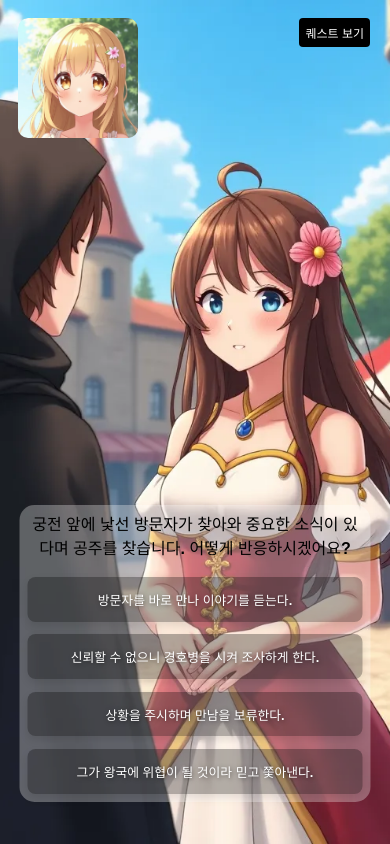
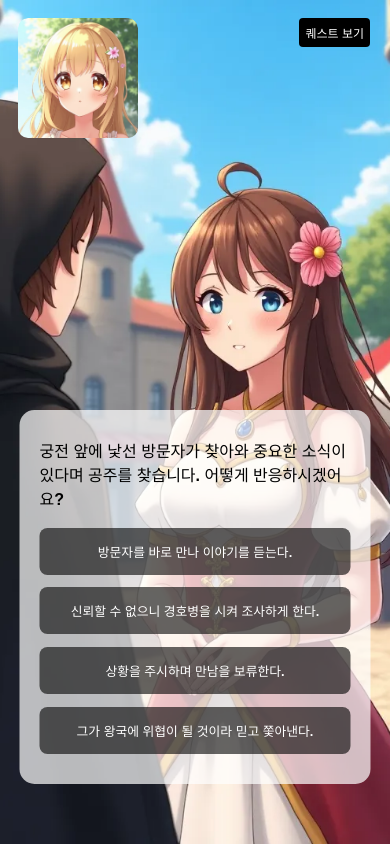
Before and after one commit to BokEumEom/princess-maker, a React (Vite) app: page / in a window 390 px wide. Built offline with nearby package versions, Linux system fonts and the light colour scheme.

Commit message:
feat. 질문섹션 위치 조정 및 스타일 수정

```diff
--- a/src/data/endings.js
+++ b/src/data/endings.js
@@ -12,7 +12,7 @@ const endings = [
     // 예: health가 낮고(int <some threshold), intelligence가 중간 이상이면 냉철한 전략가
     condition: (stats) => stats.health <= 5 && stats.intelligence >= 15,
     message: "당신은 냉철하고 현실적인 전략가 공주입니다. 위기에도 흔들리지 않는 판단력을 지녔습니다.",
-    image: "/assets/images/endings/realistic_strategist.webp",
+    image: "/assets/images/endings/end_8_realistic_strategist.webp",
   },
   {
     id: "peaceful_mediator",
--- a/src/styles/question.css
+++ b/src/styles/question.css
@@ -49,10 +49,9 @@ html, body {
   transform: translateX(-50%);
   width: 80%; /* 가운데 정렬 위해 */
   z-index: 20;
-  background-color: rgba(255, 255, 255, 0.3);
+  background-color: rgba(255, 255, 255, 0.7);
   border-radius: 15px;
-  padding: 1rem;
-  text-align: center; /* 필요 시 조정 */
+  padding: 30px 20px;
 }
 
 /* 질문 텍스트 */
@@ -70,17 +69,17 @@ html, body {
 }
 
 .overlay-content .option-btn {
-  padding: 0.8rem;
+  padding: 14px 10px;
   font-size: 0.8rem;
   font-weight: bold;
   border: none;
-  background: rgba(0, 0, 0, 0.30);
+  background: rgba(0, 0, 0, 0.60);
   color: rgb(255, 255, 255);
   border-radius: 8px;
   cursor: pointer;
   transition: background 0.3s, transform 0.2s ease;
-  box-shadow: 0 4px 8px rgba(0, 0, 0, 0.1);
-  text-shadow: 1px 1px 4px rgba(0, 0, 0, 0.5);
+  /* box-shadow: 0 4px 8px rgba(0, 0, 0, 0.1); */
+  /* text-shadow: 1px 1px 4px rgba(0, 0, 0, 0.5); */
 }
 
 .overlay-content .option-btn:hover {
@@ -99,9 +98,8 @@ html, body {
 /* 반응형 예시: 작은 화면에서는 overlay-content 높이 조정 등 */
 @media (max-width: 480px) {
   .overlay-content {
-    bottom: 5%;
+    bottom: 60px;
     width: 90%;
-    padding: 0.5rem;
   }
   .overlay-content .question-text {
     font-size: 1rem;
--- a/src/styles/summary.css
+++ b/src/styles/summary.css
@@ -91,7 +91,7 @@
 }
 
 .ending-image:hover {
-  transform: scale(1.08);
+  /* transform: scale(1.08); */
   /* box-shadow: 0 10px 20px rgba(0, 0, 0, 0.3); */
 }
 
```
